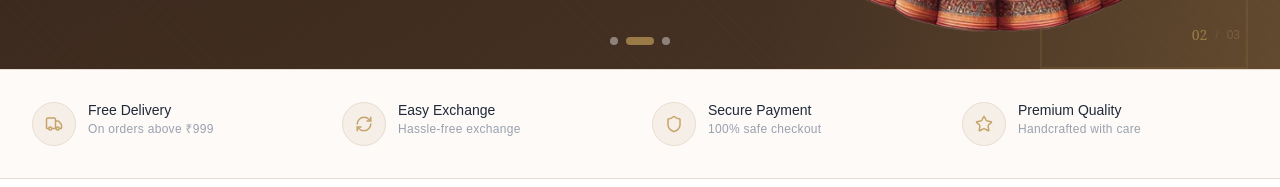
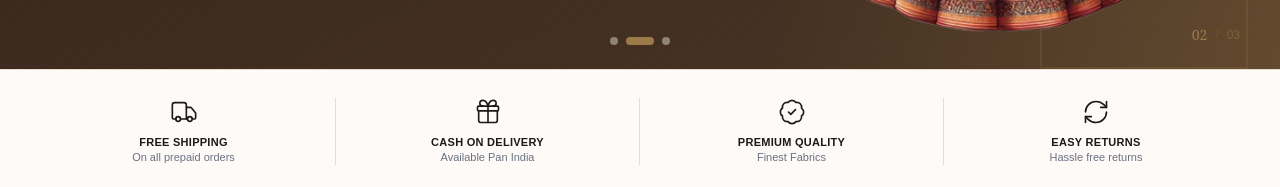
Before and after one commit to shadesoriginalsinfo-bit/shades-frontend, a React (Vite) app: page / in a window 1280 px wide. Shown: the part 613-800 px from the top of the page. Built offline with nearby package versions, Linux system fonts and the light colour scheme; no server answers.

Commit message:
updated trust badge

```diff
--- a/src/pages/home/components/Banners.tsx
+++ b/src/pages/home/components/Banners.tsx
@@ -1,4 +1,4 @@
-import { Truck, RefreshCw, Shield, Star, ArrowRight } from "lucide-react";
+import { Truck, RefreshCw, Gift, BadgeCheck, ArrowRight } from "lucide-react";
 import { Link } from "react-router-dom";
 
 /* ─────────────────────────────────────────────
@@ -44,29 +44,31 @@ interface TrustItem {
 }
 
 const TRUST_ITEMS: TrustItem[] = [
-  { icon: Truck, label: "Free Delivery", sub: "On orders above ₹999" },
-  { icon: RefreshCw, label: "Easy Exchange", sub: "Hassle-free exchange" },
-  { icon: Shield, label: "Secure Payment", sub: "100% safe checkout" },
-  { icon: Star, label: "Premium Quality", sub: "Handcrafted with care" },
+  { icon: Truck, label: "FREE SHIPPING", sub: "On all prepaid orders" },
+  { icon: Gift, label: "CASH ON DELIVERY", sub: "Available Pan India" },
+  { icon: BadgeCheck, label: "PREMIUM QUALITY", sub: "Finest Fabrics" },
+  { icon: RefreshCw, label: "EASY RETURNS", sub: "Hassle free returns" },
 ];
 
 export const TrustBar = () => (
   <section className="border-y border-[#E8DDD0] bg-[#FDFAF7]">
-    <div className="max-w-7xl mx-auto px-4 sm:px-6 lg:px-8 py-8">
-      <div className="grid grid-cols-2 md:grid-cols-4 gap-6">
+    <div className="max-w-7xl mx-auto px-0 sm:px-6 lg:px-8 py-4 sm:py-7">
+      <div className="grid grid-cols-4 divide-x divide-[#E8DDD0]">
         {TRUST_ITEMS.map(({ icon: Icon, label, sub }) => (
           <div
             key={label}
-            className="flex flex-col sm:flex-row items-center sm:items-start gap-3 text-center sm:text-left"
+            className="flex flex-col items-center gap-1.5 sm:gap-2.5 text-center px-2 sm:px-6"
           >
-            <div className="w-11 h-11 rounded-full bg-[#F5EFE7] border border-[#E8DDD0] flex items-center justify-center shrink-0">
-              <Icon size={18} className="text-[#C6A46C]" />
-            </div>
+            <Icon
+              size={22}
+              className="text-[#1a1a1a] sm:w-7 sm:h-7"
+              strokeWidth={1.4}
+            />
             <div>
-              <p className="text-sm font-medium text-gray-800 leading-tight">
+              <p className="text-[8px] sm:text-[11px] font-bold text-[#1a1a1a] leading-tight sm:tracking-wide uppercase text-nowrap">
                 {label}
               </p>
-              <p className="text-xs text-gray-400 mt-0.5 tracking-wide">
+              <p className="text-[7px] sm:text-[11px] text-gray-500 mt-0.5 leading-tight">
                 {sub}
               </p>
             </div>
@@ -271,7 +273,7 @@ export const DiscountBanner = () => (
             </h3>
             <p className="text-white/75 text-sm mt-2 tracking-wide">
               On all ethnic wear
-               {/* · Use code:{" "} */}
+              {/* · Use code:{" "} */}
               {/* <span className="font-semibold text-white bg-white/15 px-2 py-0.5 rounded">
                 SHADES20
               </span> */}
```
